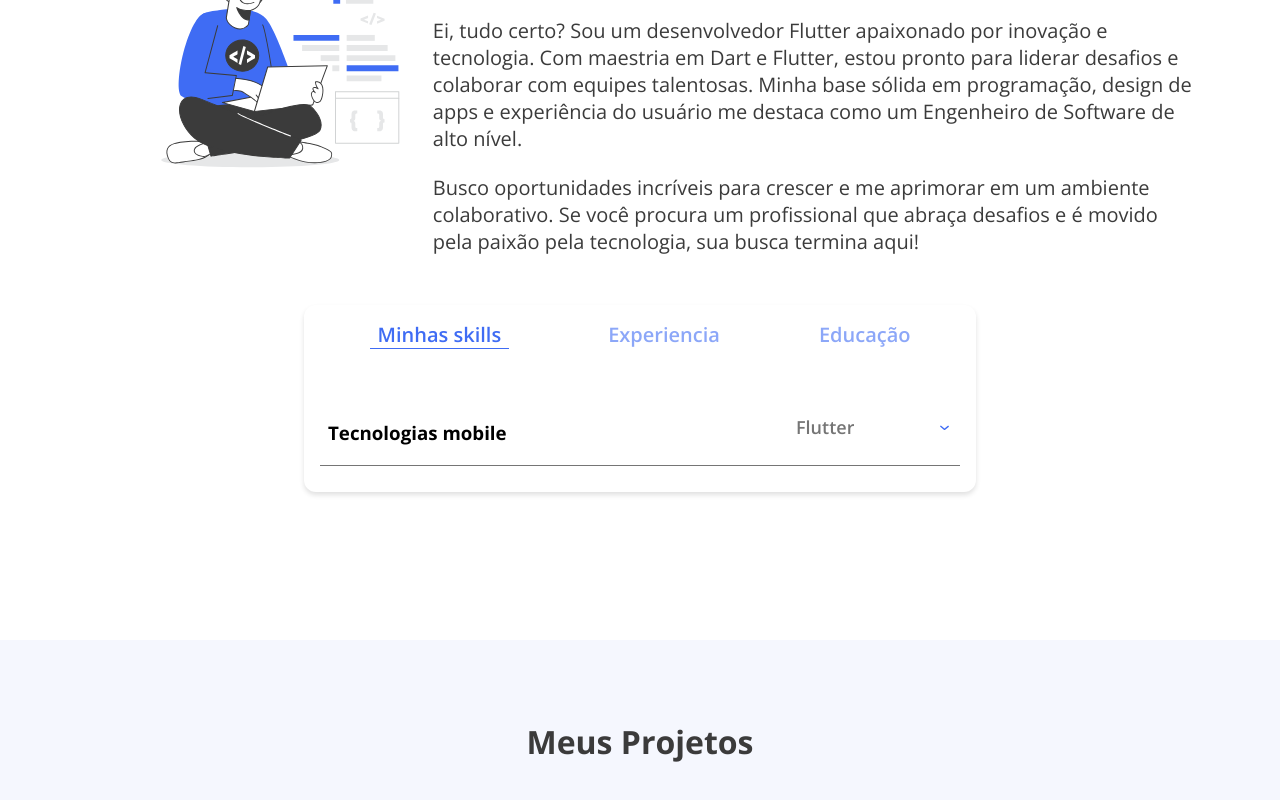
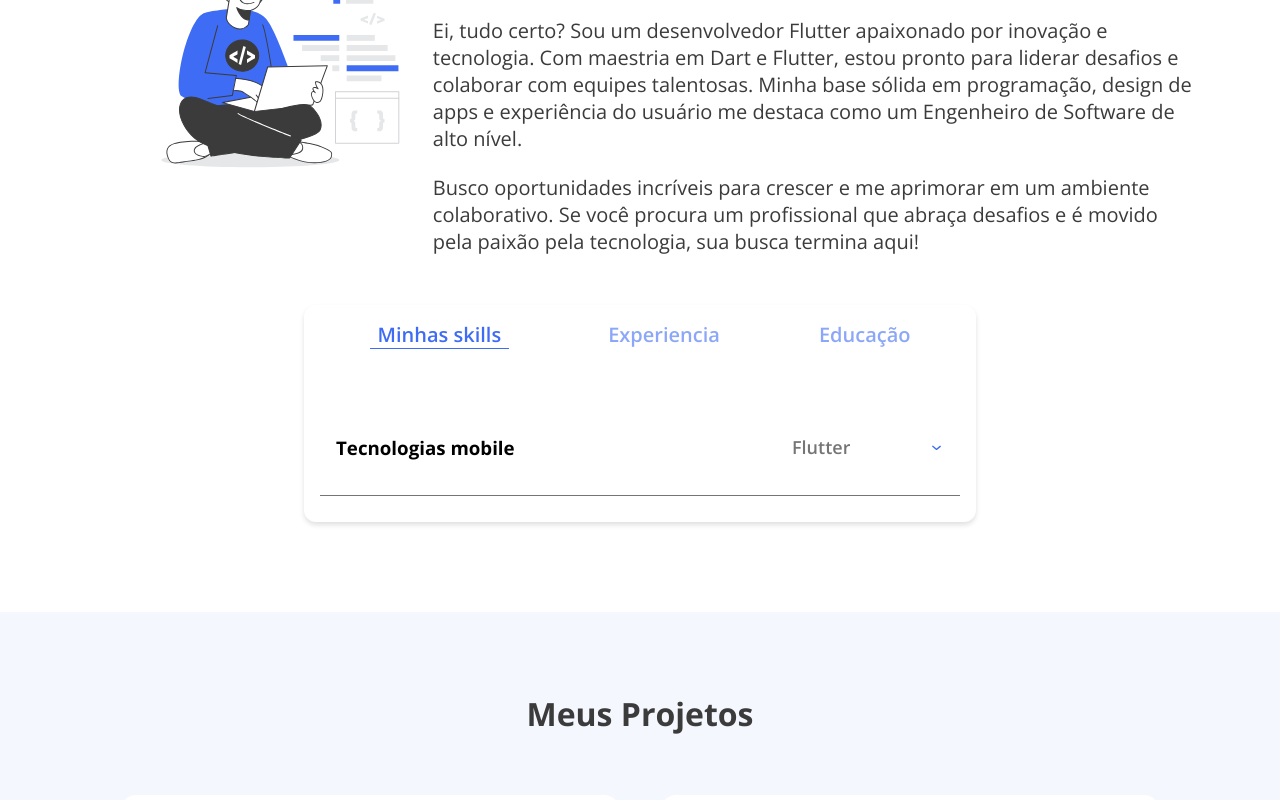
Before and after one commit to Matheus-hora48/portifolio-matheus-hora, a Next.js app: page / in a window 1280 px wide. Shown: the part 1060-1860 px from the top of the page. Built offline with nearby package versions, Linux system fonts and the light colour scheme.

Commit message:
finalizando skils

```diff
--- a/src/components/about/about.module.css
+++ b/src/components/about/about.module.css
@@ -1,6 +1,7 @@
 .about {
     padding: 0 80px;
-    height: 100vh;
+    height: auto;
+    margin-bottom: 80px;
 }
 
 .about h2{
--- a/src/components/moreInfos/moreInfos.module.css
+++ b/src/components/moreInfos/moreInfos.module.css
@@ -7,6 +7,7 @@
   border-radius: 12px;
   padding: 16px;
   margin-bottom: 10px;
+  background-color: bol;
   box-shadow: rgba(0, 0, 0, 0.12) 0px 3px 5px;
 }
 
@@ -14,7 +15,6 @@
   display: flex;
   width: 100%;
   justify-content: space-around;
-  max-width: 920px;
 }
 
 .button {
--- a/src/components/moreInfos/skils/skills.module.css
+++ b/src/components/moreInfos/skils/skills.module.css
@@ -1,12 +1,17 @@
 .container {
+  display: flex;
+  margin-bottom: 10px;
+  padding: 16px;
+  border-bottom: 1px ridge rgba(59, 59, 59, 0.7);
+  flex-direction: column;
+}
+
+.header {
   display: flex;
   width: 100%;
   justify-content: space-between;
-  margin-bottom: 10px;
-  padding: 16px 8px;
-  border-bottom: 1px ridge rgba(59, 59, 59, 0.7);
+  cursor: pointer;
   align-items: center;
-
 }
 
 .tech {
@@ -14,8 +19,7 @@
   align-items: center;
   justify-content: space-between;
   width: 25%;
-  margin-bottom: 10px;
-
+  margin: 20px 0;
 }
 
 .tech h3 {
@@ -40,5 +44,18 @@
   transform: rotate(270deg);
 }
 
+.additionalContentClosed {
+  height: 0;
+  overflow: hidden;
+}
+
 .additionalContent {
-  }
+  height: auto;
+
+}
+
+.additionalContent p {
+  color: var(--black-color);
+  font-size: 16px;
+font-weight: 400;
+}
--- a/src/components/moreInfos/skils/skills.tsx
+++ b/src/components/moreInfos/skils/skills.tsx
@@ -12,6 +12,7 @@ const Skills = () => {
 
   return (
     <div className={Style.container}>
+      <div className={Style.header} onClick={() => toggleContent()}>
         <h3>Tecnologias mobile</h3>
         <div className={Style.tech}>
           <span>Flutter</span>
@@ -21,14 +22,19 @@ const Skills = () => {
             width={15}
             src={Arrow}
             alt="Seta"
-          onClick={toggleContent}
           />
         </div>
-      {isOpen && (
-        <div className={Style.additionalContent}>
-          <p>Lorem ipsum dolor sit amet, consectetur adipiscing elit.</p>
       </div>
-      )}
+      <div
+        className={`${Style.additionalContentClosed} ${
+          isOpen ? Style.additionalContent : ""
+        }`}
+      >
+        <p>
+          Lorem ipsum dolor sit amet, consectetur adipiscing elit.Lorem ipsum
+          dolor sit amet, consectetur adipiscing elit.
+        </p>
+      </div>
     </div>
   );
 };
```
Lines whose indentation alone changed are shown as unchanged.
